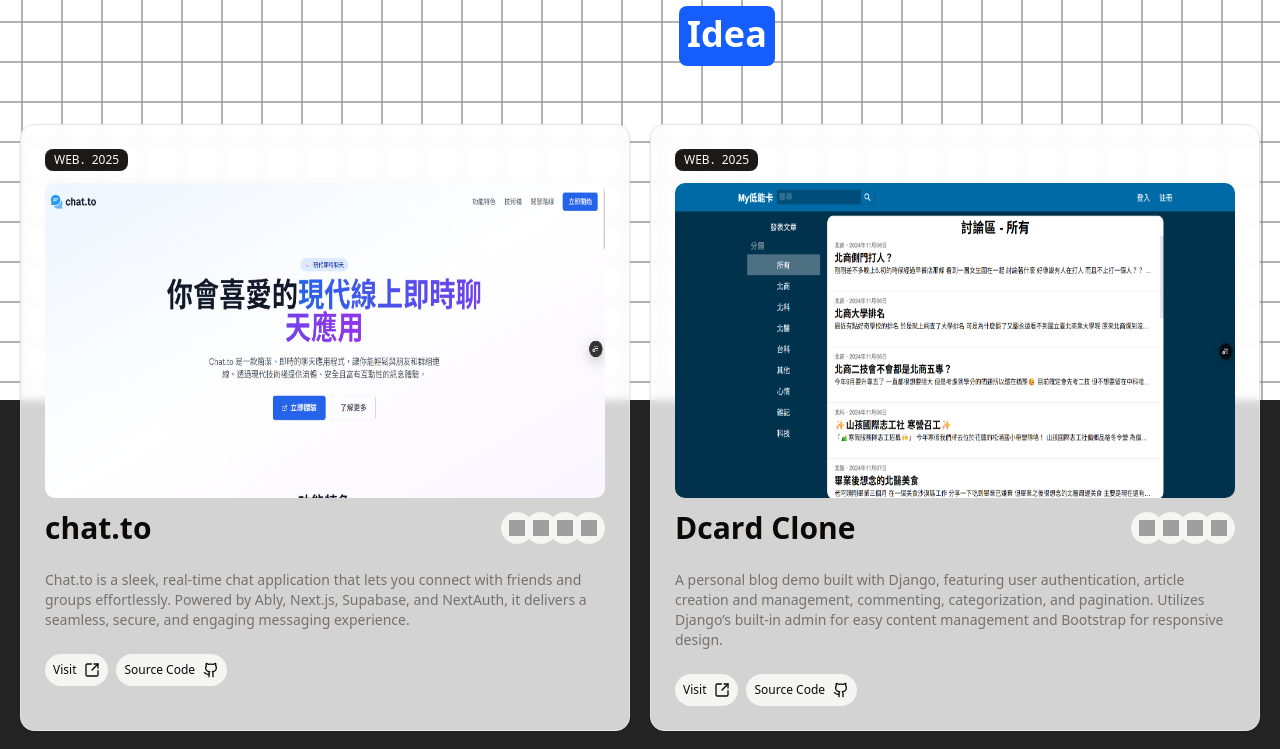
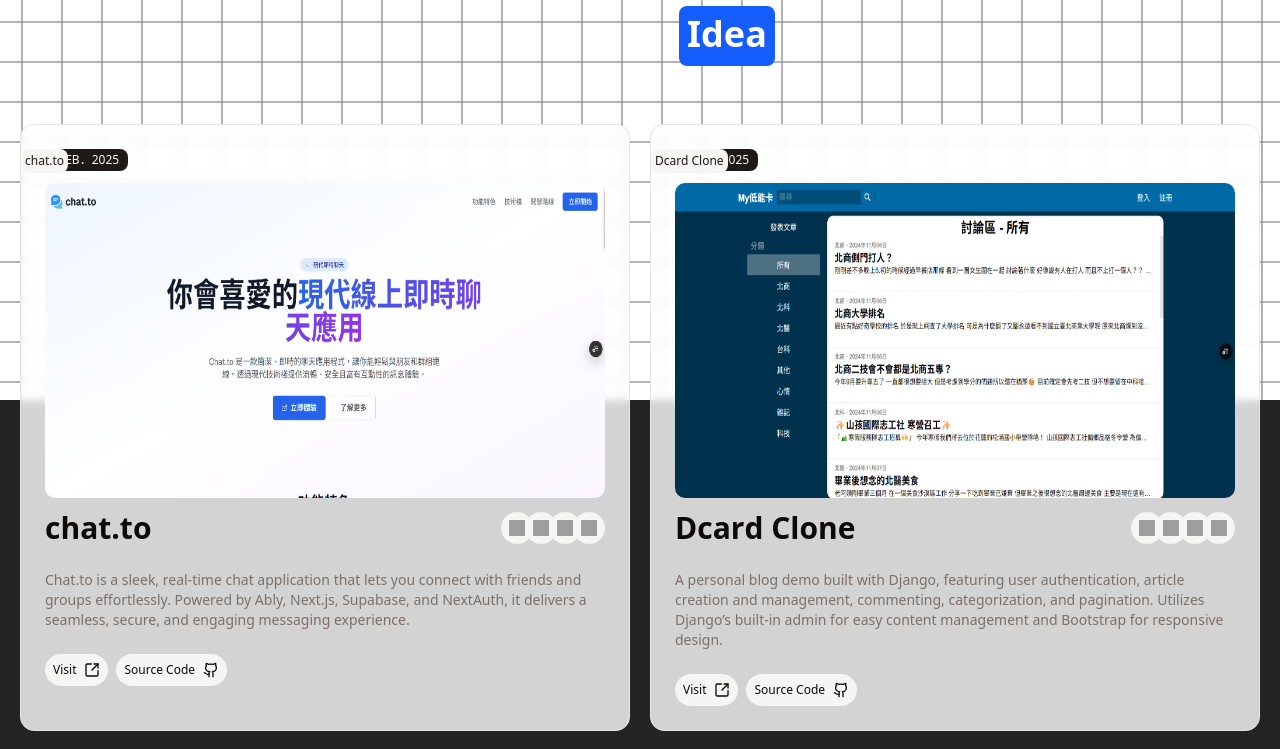
Before and after one commit to yuzen9622/yuzen9622.github.io, a React (Vite) app: page /projects in a window 1280 px wide. Shown: the part 400-1149 px from the top of the page. Built offline with nearby package versions, Linux system fonts and the light colour scheme; grey boxes are pictures that could not be loaded.

Commit message:
feat:project cursor effect

```diff
--- a/src/components/about/ui/MaskText.tsx
+++ b/src/components/about/ui/MaskText.tsx
@@ -37,7 +37,7 @@
           webkitMaskSize: isHover ? "200px" : "50px",
         }}
         transition={{ type: "tween", ease: "backOut", duration: 0.5 }}
-        className="  absolute w-11/12 text-center  mask-[url('/mask.svg')] bg-primary mask-center  mask-no-repeat  rounded-md p-2  text-primary-foreground mask-alpha "
+        className="  absolute w-11/12 text-center  cursor-default mask-[url('/mask.svg')] bg-primary mask-center  mask-no-repeat  rounded-md p-2  text-primary-foreground mask-alpha "
       >
         <p className="text-[clamp(2rem,3vw,3.5rem)]/13 font-extrabold text-wrap  ">
           As a{" "}
--- /dev/null
+++ b/src/components/project/ui/HoverCursor.tsx
@@ -0,0 +1,23 @@
+import { useMousePosition } from "@/hook/useMousePostion";
+import { motion } from "framer-motion";
+import type { RefObject } from "react";
+
+export default function HoverCursor({
+  title,
+  divRef,
+}: {
+  title: string;
+  divRef: RefObject<HTMLElement | null>;
+}) {
+  const { x, y } = useMousePosition(divRef);
+  return (
+    <motion.div
+      initial={{ opacity: 0 }}
+      animate={{ x, y, opacity: 1 }}
+      transition={{ type: "tween", ease: "backOut" }}
+      className=" absolute text-xs  z-20  p-1 bg-secondary rounded-md text-primary"
+    >
+      {title}
+    </motion.div>
+  );
+}
--- a/src/components/project/ui/ProjectCard.tsx
+++ b/src/components/project/ui/ProjectCard.tsx
@@ -21,8 +21,12 @@
 import { Github, SquareArrowOutUpRight } from "lucide-react";
 import { useProfile } from "@/hook/useProfile";
 
+import { useRef } from "react";
+import HoverCursor from "./HoverCursor";
+
 export default function ProjectCard({ project }: { project: Project }) {
   const { techIcons } = useProfile();
+  const divRef = useRef<HTMLDivElement>(null);
 
   const handleCardClick = () => {
     if (project.previewUrl) {
@@ -31,9 +35,15 @@
       window.open(project.sourceUrl, "_blank");
     }
   };
+
   return (
-    <div className={"w-full h-full cursor-pointer"} onClick={handleCardClick}>
+    <div
+      className={" relative w-full h-full cursor-pointer overflow-hidden"}
+      onClick={handleCardClick}
+      ref={divRef}
+    >
       <Card className=" h-full   group backdrop-blur-xs bg-background/80 w-full">
+        <HoverCursor title={project.title} divRef={divRef} />
         <CardHeader className=" flex flex-col  gap-3">
           <Badge>
             {project.type.toUpperCase()}．{project.year}
@@ -84,8 +94,9 @@
           {project.previewUrl && (
             <button
               className={
-                " flex text-xs bg-secondary p-2 rounded-3xl items-center gap-2 "
+                " flex cursor-pointer text-xs bg-secondary p-2 rounded-3xl items-center gap-2 "
               }
+              type="button"
             >
               Visit <SquareArrowOutUpRight size={16} />
             </button>
```
